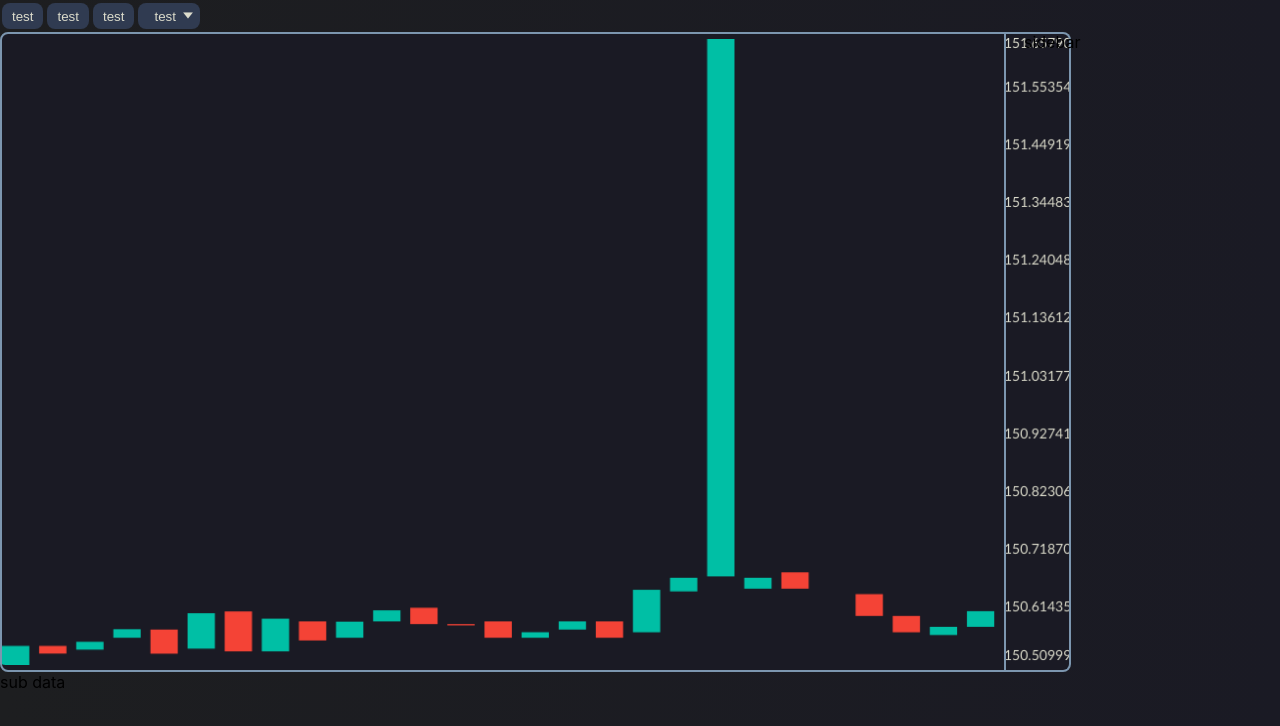
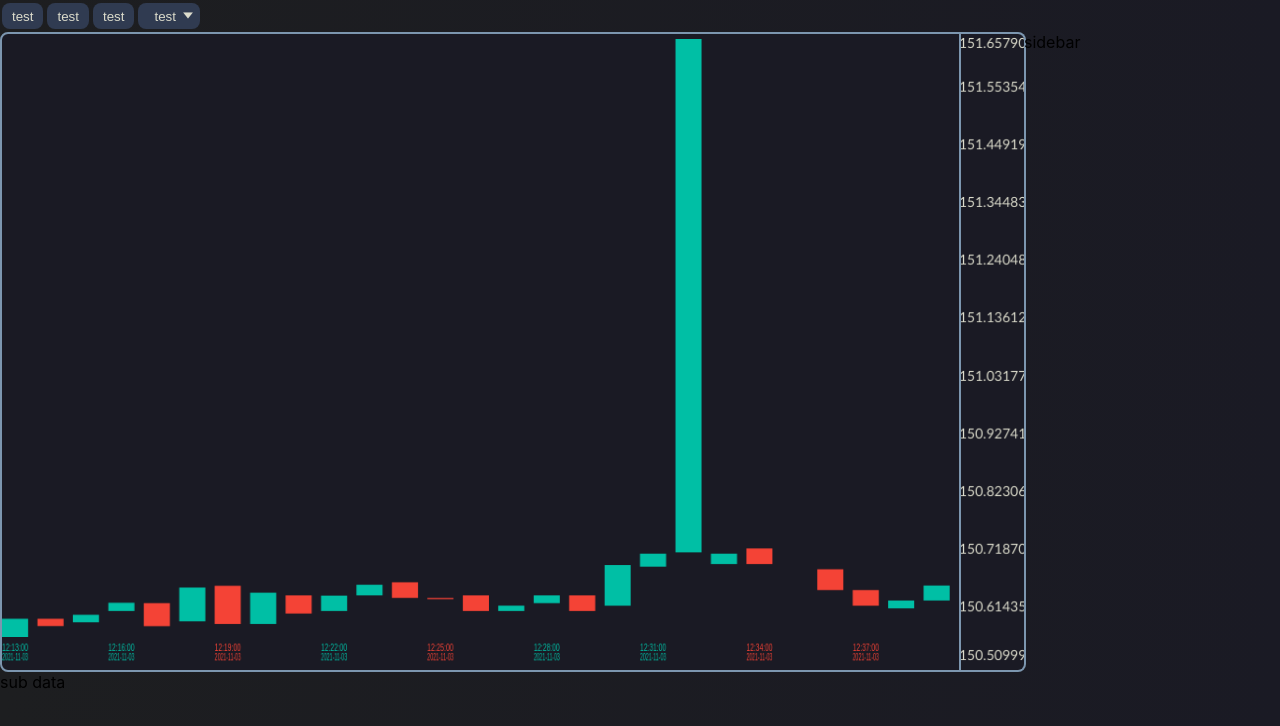
Before and after one commit to StepanSnigur/invest-graph, a React (Create React App) app: page /graph/1 in a window 1280 px wide. Shown: the top 726 px of the page. Built offline with nearby package versions, Linux system fonts and the light colour scheme.

Commit message:
Add dates to chart

```diff
--- a/src/components/Chart.tsx
+++ b/src/components/Chart.tsx
@@ -271,6 +271,7 @@ export const Chart = () => {
       ctx.clearRect(0, 0, canvasWidth, canvasHeight)
       chartData.forEach((data, i) => {
         const { open, close } = data
+        const [date, time] = data.datetime.split(' ')
         ctx.fillStyle = isStockGoingUp(open, close) ? colors.stockUp : colors.stockDown
 
         const openValuePosition = (open - minValue) * 100 / valuesRange
@@ -278,7 +279,12 @@ export const Chart = () => {
 
         const topIndent = canvasHeight - (canvasHeight / 100 * openValuePosition)
         const bottomIndent = canvasHeight - (canvasHeight / 100 * closeValuePosition)
+
         ctx.fillRect(i * columnWidth, bottomIndent, columnWidth - 10, topIndent - bottomIndent)
+        if (i % 3 === 0) {
+          ctx.fillText(time, i * columnWidth, canvasHeight + 15, columnWidth - 10)
+          ctx.fillText(date, i * columnWidth, canvasHeight + 25, columnWidth - 10)
+        }
       })
     }
   }, [chartData, canvasSize, colors])
@@ -304,7 +310,7 @@ export const Chart = () => {
       <ChartCanvas
         ref={canvasRef}
         width={canvasSize.width}
-        height={canvasSize.height}
+        height={canvasSize.height + 30}
         theme={colors}
       >
         Браузер не поддерживает Canvas
```
